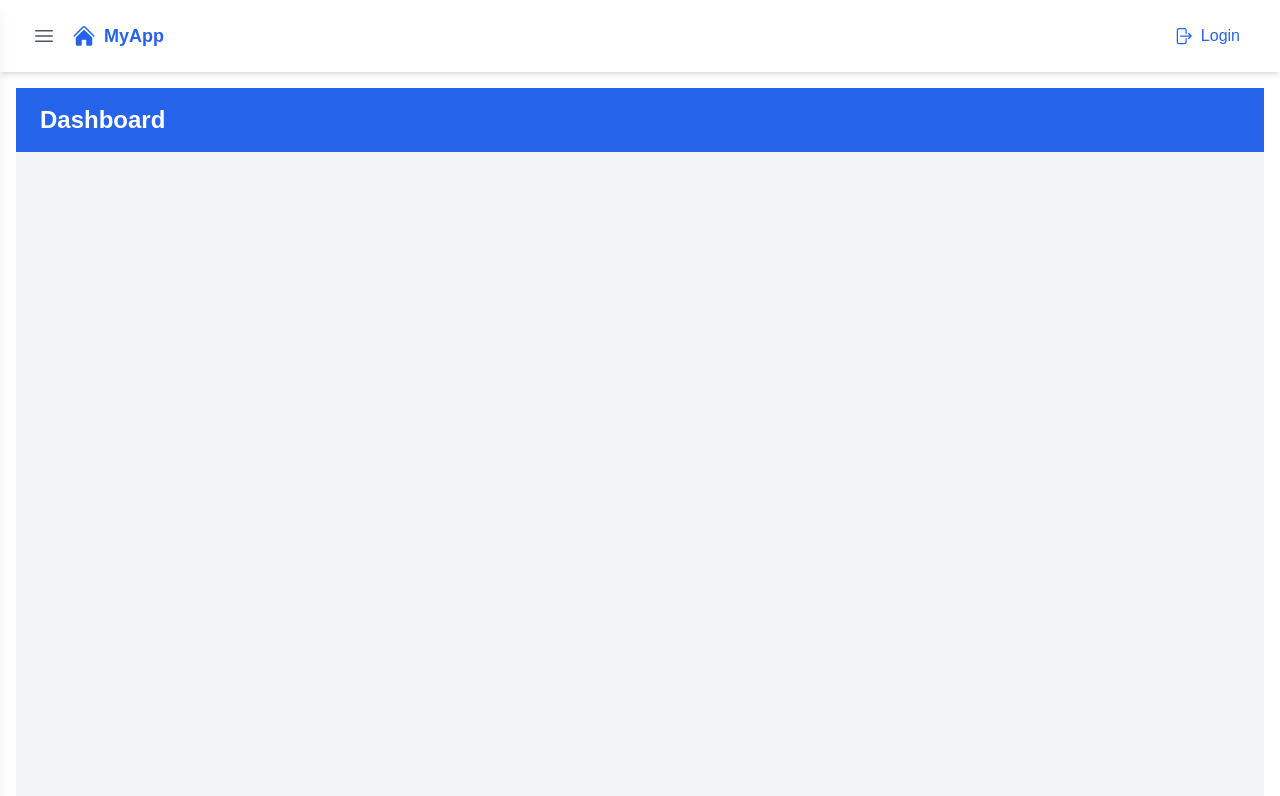
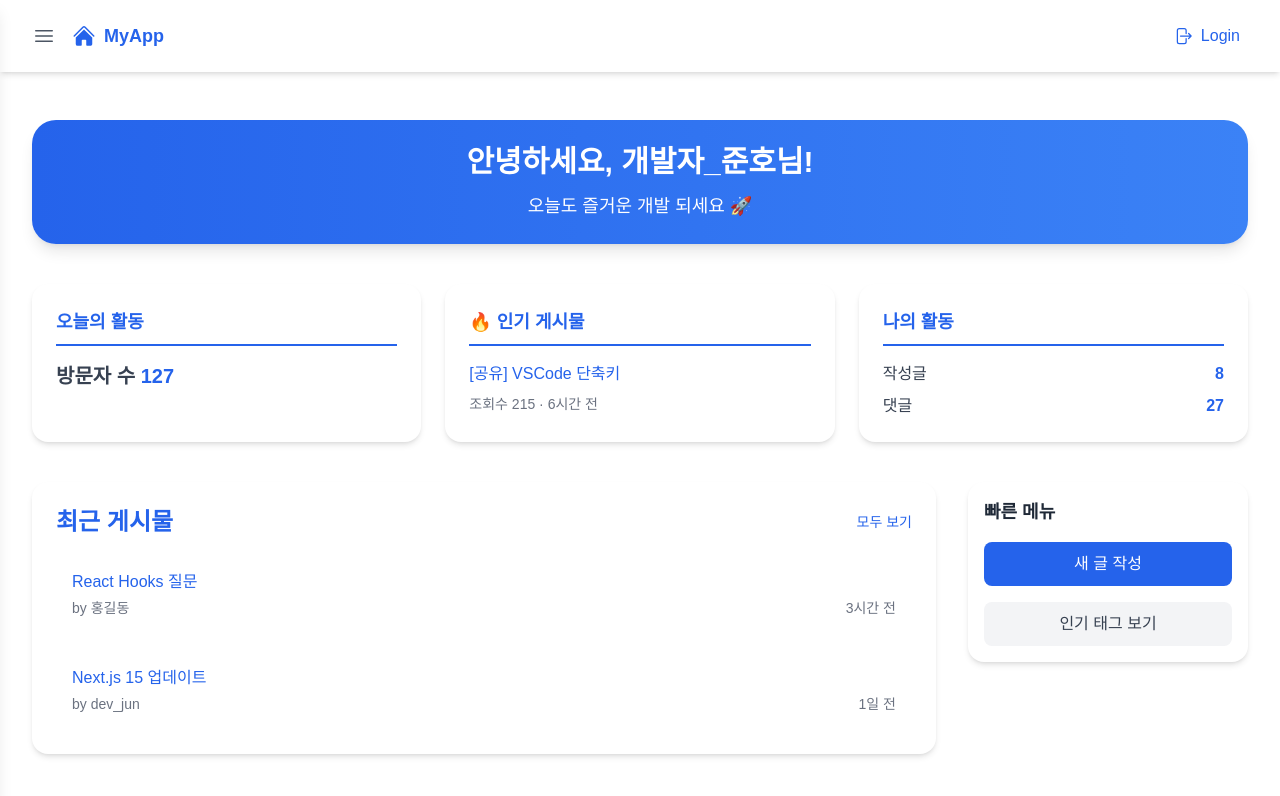
Before and after one commit to octuniv/echo-tube-web, a Next.js app: page /dashboard in a window 1280 px wide. Shown: the top 796 px of the page. Built offline with nearby package versions, Linux system fonts and the light colour scheme; no server answers.

Commit message:
1. Change dashboard page (sample status)

```diff
--- a/components/dashboard/Dashboard.tsx
+++ b/components/dashboard/Dashboard.tsx
@@ -1,14 +1,161 @@
 "use client";
 
-const Dashboard: React.FC = () => {
+// app/page.js
+import { useState, useEffect } from "react";
+
+const currentUser = {
+  nickname: "개발자_준호",
+  posts: 8,
+  comments: 27,
+};
+
+interface postType {
+  id: number;
+  title: string;
+  views: number;
+  author: string;
+  time: string;
+  hot: boolean;
+}
+export default function Dashboard() {
+  const [posts, setPosts] = useState<postType[]>([]);
+  const [highlightPost, setHighlightPost] = useState<postType>();
+
+  useEffect(() => {
+    // 실제 개발 시 API 연동
+    const samplePosts = [
+      {
+        id: 1,
+        title: "React Hooks 질문",
+        views: 87,
+        author: "홍길동",
+        time: "3시간 전",
+        hot: false,
+      },
+      {
+        id: 2,
+        title: "[공유] VSCode 단축키",
+        views: 215,
+        author: "관리자",
+        time: "6시간 전",
+        hot: true,
+      },
+      {
+        id: 3,
+        title: "Next.js 15 업데이트",
+        views: 132,
+        author: "dev_jun",
+        time: "1일 전",
+        hot: false,
+      },
+    ];
+
+    setPosts(samplePosts.filter((p) => !p.hot));
+    setHighlightPost(samplePosts.find((p) => p.hot));
+  }, []);
+
   return (
-    <div className="min-h-screen bg-gray-100">
-      {/* Header */}
-      <header className="bg-blue-600 text-white py-4 px-6">
-        <h1 className="text-2xl font-bold">Dashboard</h1>
-      </header>
+    <div className="container mx-auto px-4 py-8">
+      {/* 헤더 섹션 */}
+      <div className="bg-gradient-to-r from-blue-600 to-blue-500 text-white rounded-3xl p-6 mb-10 shadow-lg">
+        <div className="max-w-3xl mx-auto text-center">
+          <h1 className="text-3xl font-bold mb-3">
+            안녕하세요, {currentUser.nickname}님!
+          </h1>
+          <p className="text-lg">오늘도 즐거운 개발 되세요 🚀</p>
+        </div>
+      </div>
+
+      {/* 요약 카드 섹션 */}
+      <div className="grid grid-cols-1 md:grid-cols-3 gap-6 mb-10">
+        {/* 방문자 통계 */}
+        <div className="bg-white p-6 rounded-2xl shadow-md hover:scale-105 transition-transform">
+          <h3 className="text-blue-600 text-lg font-semibold border-b-2 border-blue-600 pb-2 mb-4">
+            오늘의 활동
+          </h3>
+          <div className="text-gray-700 text-xl font-bold">
+            방문자 수 <span className="text-blue-600">127</span>
+          </div>
+        </div>
+
+        {/* 인기 게시물 */}
+        {highlightPost && (
+          <div className="bg-white p-6 rounded-2xl shadow-md hover:scale-105 transition-transform">
+            <h3 className="text-blue-600 text-lg font-semibold border-b-2 border-blue-600 pb-2 mb-4">
+              🔥 인기 게시물
+            </h3>
+            <a
+              href="#"
+              className="text-blue-600 font-medium block hover:text-blue-700"
+            >
+              {highlightPost.title}
+            </a>
+            <div className="text-gray-500 text-sm mt-2">
+              조회수 {highlightPost.views} · {highlightPost.time}
+            </div>
+          </div>
+        )}
+
+        {/* 사용자 활동 */}
+        <div className="bg-white p-6 rounded-2xl shadow-md hover:scale-105 transition-transform">
+          <h3 className="text-blue-600 text-lg font-semibold border-b-2 border-blue-600 pb-2 mb-4">
+            나의 활동
+          </h3>
+          <div className="flex justify-between text-gray-700">
+            <span>작성글</span>
+            <strong className="text-blue-600">{currentUser.posts}</strong>
+          </div>
+          <div className="flex justify-between text-gray-700 mt-2">
+            <span>댓글</span>
+            <strong className="text-blue-600">{currentUser.comments}</strong>
+          </div>
+        </div>
+      </div>
+
+      {/* 메인 콘텐츠 */}
+      <div className="grid grid-cols-1 lg:grid-cols-4 gap-8">
+        {/* 최근 게시물 리스트 */}
+        <div className="col-span-1 lg:col-span-3 space-y-6">
+          <div className="bg-white p-6 rounded-2xl shadow-md">
+            <div className="flex justify-between items-center mb-4">
+              <h2 className="text-2xl font-bold text-blue-600">최근 게시물</h2>
+              <button className="text-blue-600 text-sm hover:underline">
+                모두 보기
+              </button>
+            </div>
+
+            <ul className="space-y-4">
+              {posts.map((post) => (
+                <li
+                  key={post.id}
+                  className="p-4 rounded-lg hover:bg-gray-50 transition-colors"
+                >
+                  <a href="#" className="text-blue-600 font-medium block mb-1">
+                    {post.title}
+                  </a>
+                  <div className="flex justify-between text-gray-500 text-sm">
+                    <span>by {post.author}</span>
+                    <span>{post.time}</span>
+                  </div>
+                </li>
+              ))}
+            </ul>
+          </div>
+        </div>
+
+        {/* 사이드바 */}
+        <div className="col-span-1 space-y-6 hidden lg:block">
+          <div className="bg-white p-4 rounded-2xl shadow-md space-y-4">
+            <h3 className="text-lg font-semibold text-gray-800">빠른 메뉴</h3>
+            <button className="w-full bg-blue-600 text-white py-2.5 px-4 rounded-lg hover:bg-blue-700 active:scale-95 transition-transform">
+              새 글 작성
+            </button>
+            <button className="w-full bg-gray-100 text-gray-700 py-2.5 px-4 rounded-lg hover:bg-gray-200 active:scale-95 transition-transform">
+              인기 태그 보기
+            </button>
+          </div>
+        </div>
+      </div>
     </div>
   );
-};
-
-export default Dashboard;
+}
```
